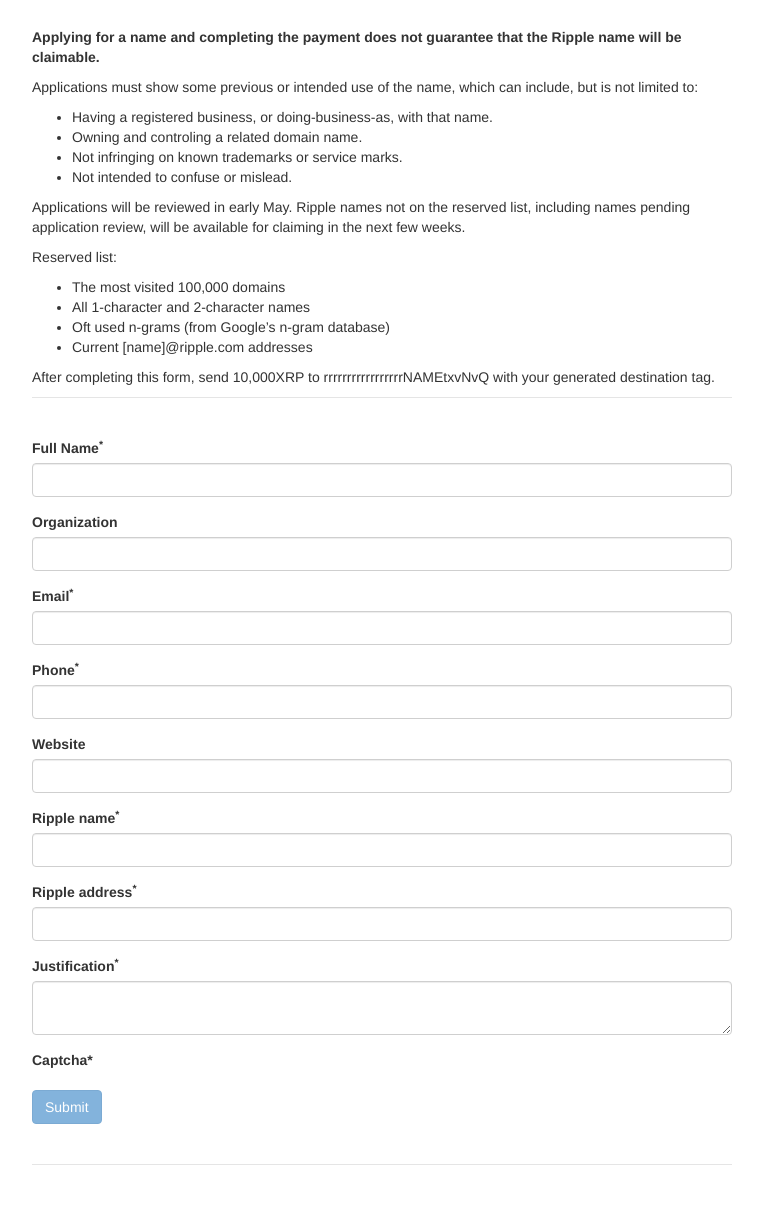
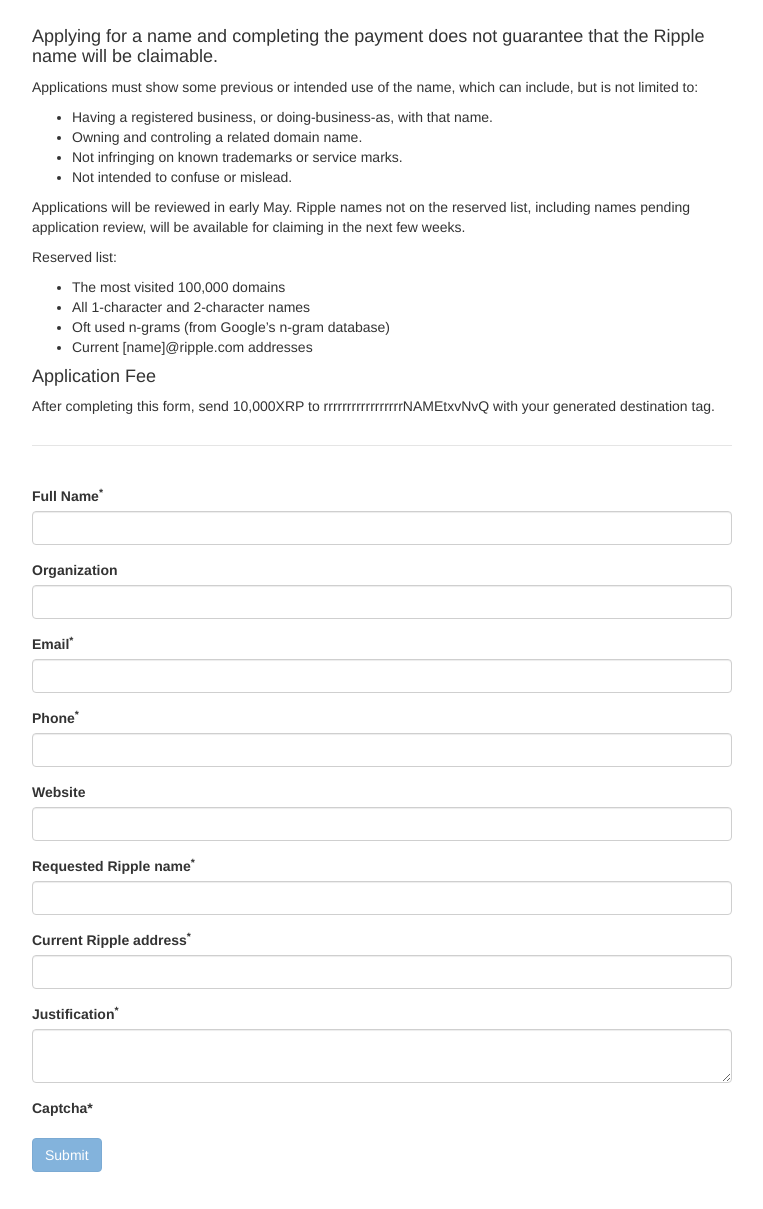
Before and after one commit to ripple-unmaintained/ripple-name-application, a website: page client/app/index.html in a window 1280 px wide. Shown: the part 83-1292 px from the top of the page, without its empty margins (258-1021 px from the left). Drawn offline with Linux system fonts and the light colour scheme; files that its build step writes are made by us from their sources.

Commit message:
Changed wording and some CSS.
  Adjusted two form labels to be clearer for the applicant.
  Adjusted bottom padding to be in .header instead of .header h3.

```diff
--- a/client/app/styles/main.css
+++ b/client/app/styles/main.css
@@ -15,13 +15,13 @@
 /* Custom page header */
 .header {
   border-bottom: 1px solid #e5e5e5;
+  padding-bottom: 19px;
 }
 /* Make the masthead heading the same height as the navigation */
 .header h3 {
   margin-top: 0;
   margin-bottom: 0;
   line-height: 40px;
-  padding-bottom: 19px;
 }
 
 /* Custom page footer */
--- a/client/app/views/main.html
+++ b/client/app/views/main.html
@@ -3,7 +3,7 @@
 </div>
 
 <div class="ng-scope instructions header">
-    <p><strong>Applying for a name and completing the payment does not guarantee that the Ripple name will be claimable.</strong></p>
+    <h4>Applying for a name and completing the payment does not guarantee that the Ripple name will be claimable.</h4>
     <p>Applications must show some previous or intended use of the name, which can include, but is not limited to:</p>
     <ul>
         <li>Having a registered business, or doing-business-as, with that name.</li>
@@ -19,6 +19,7 @@
         <li>Oft used n-grams (from Google’s n-gram database)</li>
         <li>Current [name]@ripple.com addresses</li>
     </ul>
+    <h4>Application Fee</h4>
     <p>After completing this form, send 10,000XRP to rrrrrrrrrrrrrrrrrNAMEtxvNvQ with your generated destination tag.</p>
 </div>
 
@@ -60,7 +61,7 @@
             </div>
 
             <div class="form-group">
-                <label for="ripple_name">Ripple name<sup>*</sup></label>
+                <label for="ripple_name">Requested Ripple name<sup>*</sup></label>
                 <input  class="form-control" required check-domain ng-minlength="3" ng-maxlength="15" ng-pattern="/^(?![0-9]*$)[a-zA-Z0-9]+$/" type="text" ng-model="rippleName.ripple_name" name="ripple_name">
                 <div class="error" ng-show="rippleNameForm.ripple_name.$dirty && rippleNameForm.ripple_name.$invalid">
                     <p ng-show="rippleNameForm.ripple_name.$error.required" class="help-block">Please enter your desired Ripple name</p>
@@ -72,7 +73,7 @@
             </div>
 
             <div class="form-group">
-                <label for="ripple_address">Ripple address<sup>*</sup></label>
+                <label for="ripple_address">Current Ripple address<sup>*</sup></label>
                 <input  class="form-control" required ng-minlenth="3" type="text" ng-model="rippleName.ripple_address" name="ripple_address">
                 <p ng-show="rippleNameForm.ripple_address.$invalid && !rippleNameForm.ripple_address.$pristine" class="help-block">This field is required.</p>
             </div>
```
